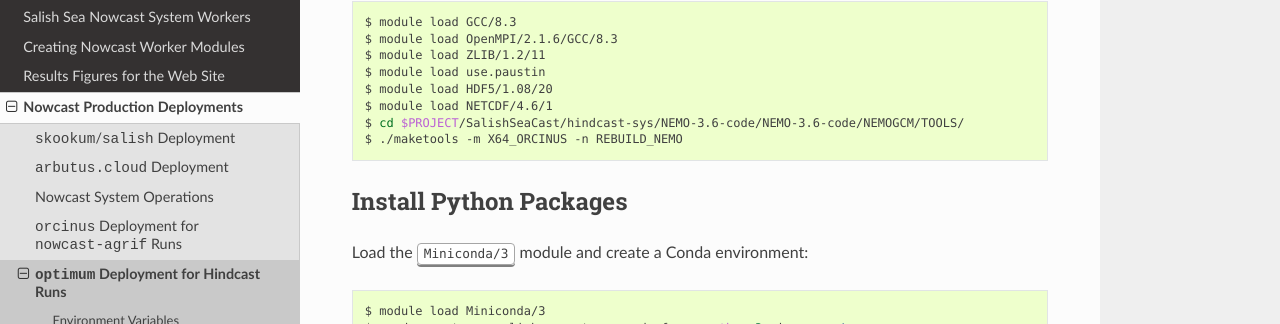
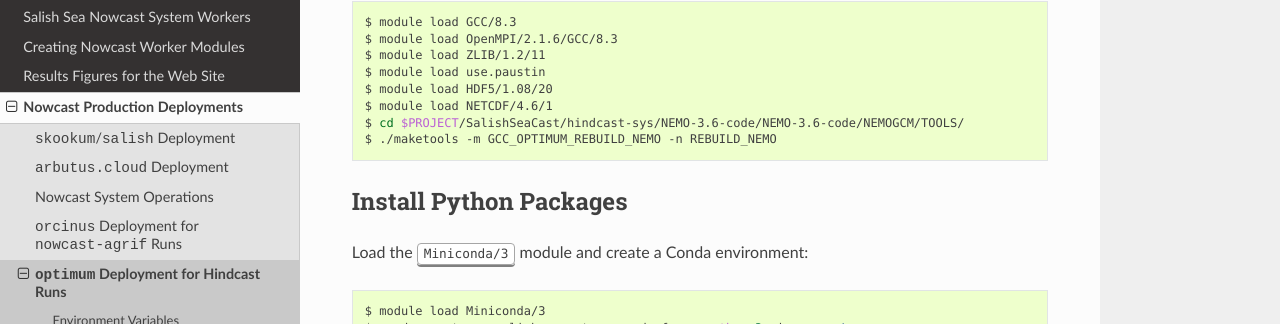
Before and after one commit to SalishSeaCast/SalishSeaNowcast, a Sphinx documentation site: the page built from docs/deployment/optimum.rst, in a window 1280 px wide and 900 px high, scrolled down 3380 px. Shown: the part 128-452 px from the top of the window. Built offline with Sphinx 7.4.7 and the Read the Docs theme 2.0.0, drawn with Linux system fonts in a browser that asks for light colours.

Commit message:
Update optimum.rst
Fix ARCH file name for rebuild nemo.

```diff
--- a/docs/deployment/optimum.rst
+++ b/docs/deployment/optimum.rst
@@ -200,7 +200,7 @@ Build it with:
     $ module load HDF5/1.08/20
     $ module load NETCDF/4.6/1
     $ cd $PROJECT/SalishSeaCast/hindcast-sys/NEMO-3.6-code/NEMO-3.6-code/NEMOGCM/TOOLS/
-    $ ./maketools -m X64_ORCINUS -n REBUILD_NEMO
+    $ ./maketools -m GCC_OPTIMUM_REBUILD_NEMO -n REBUILD_NEMO
 
 
 Install Python Packages
```
